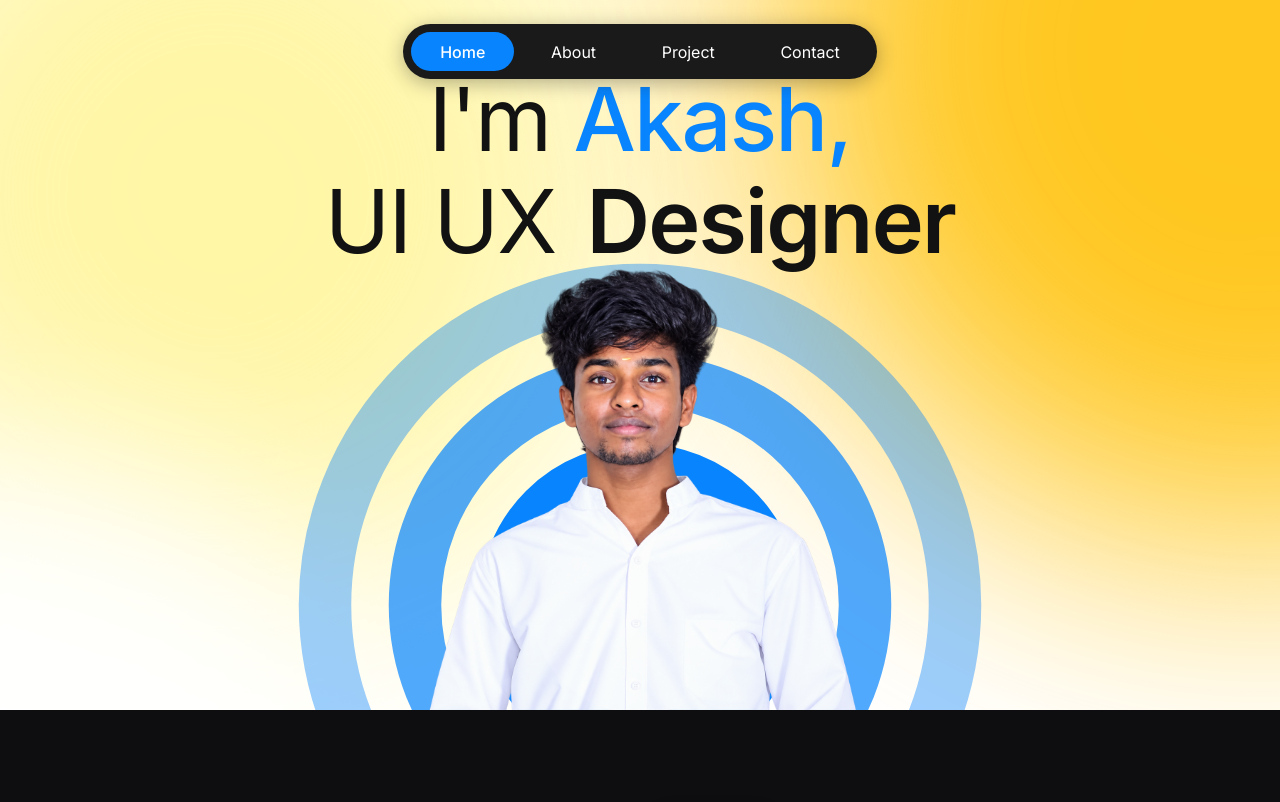
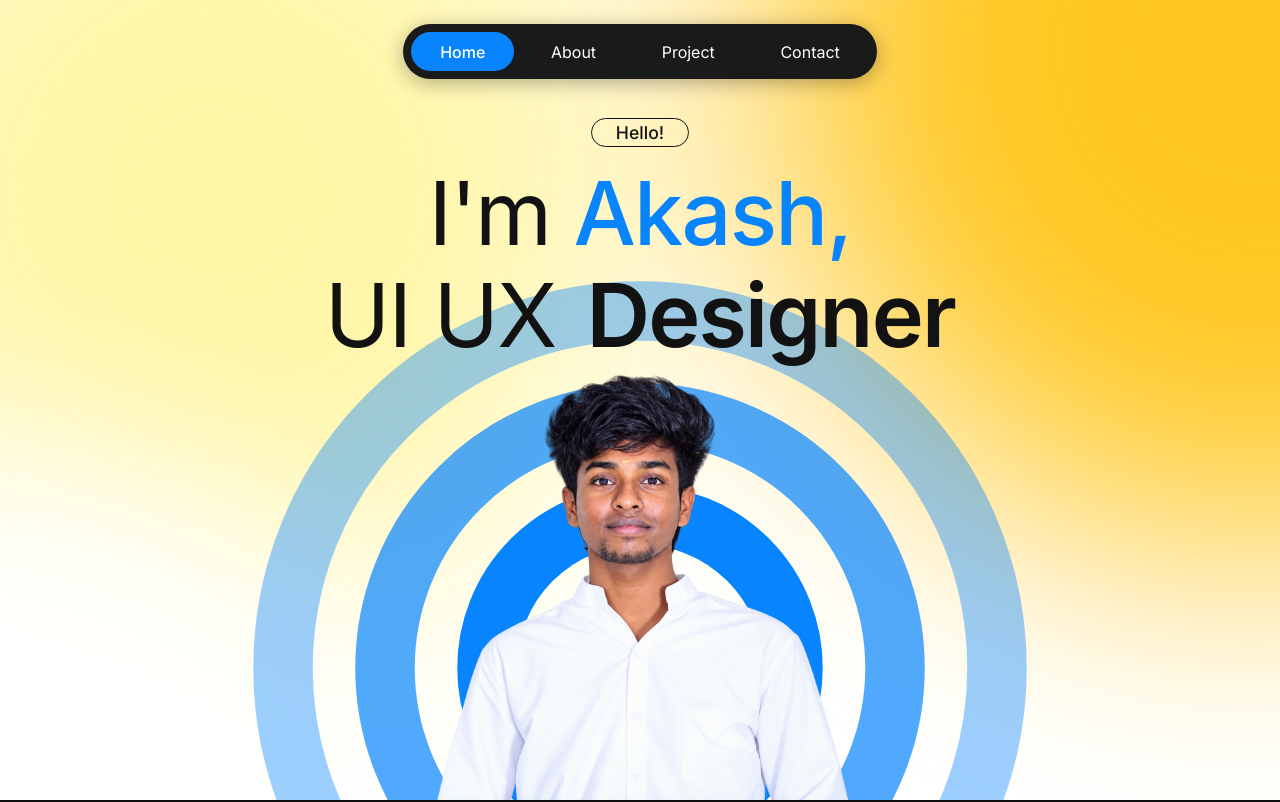
Before and after one commit to akashak202409-max/Akash-UI-UX, a React app: page / in a window 1280 px wide. Shown: the top 802 px of the page. Built offline with nearby package versions, Linux system fonts and the light colour scheme; the HTML template or start-up script is replaced by a standard one.

Commit message:
Update Hero section layout for a perfect one-frame viewport experience

```diff
--- a/src/components/Hero/Hero.css
+++ b/src/components/Hero/Hero.css
@@ -7,8 +7,11 @@
   max-width: 1200px;
   margin-left: auto;
   margin-right: auto;
-  height: calc(100vh - 90px);
+  height: 100vh;
+  padding-top: 110px;
+  box-sizing: border-box;
   justify-content: flex-start;
+  overflow: hidden;
 }
 
 .hero-content {
@@ -18,7 +21,7 @@
   text-align: center;
   z-index: 2;
   position: relative;
-  margin-top: clamp(1rem, 3vh, 3rem);
+  margin-top: 1vh;
   transition: opacity 0.4s ease-in-out;
 }
 
@@ -33,7 +36,7 @@
   border-radius: 20px;
   font-size: clamp(0.9rem, 1.5vw, 1.1rem);
   font-weight: 500;
-  margin-bottom: clamp(1rem, 2vh, 2rem);
+  margin-bottom: clamp(0.5rem, 2vh, 1.5rem);
 }
 
 .hero-title {
@@ -53,20 +56,20 @@
   display: inline-block;
 }
 
-
 .bold-text {
   font-weight: 600;
   margin-left: 0.5rem;
 }
 
 .hero-image-container {
-  margin-top: auto; /* Push to the bottom */
+  margin-top: auto;
   position: relative;
   display: flex;
   justify-content: center;
   align-items: flex-end;
-  height: clamp(250px, 45vh, 500px);
+  flex-grow: 1;
   width: 100%;
+  min-height: 0;
 }
 
 .concentric-rings {
@@ -74,39 +77,41 @@
   top: 50%;
   left: 50%;
   transform: translate(-50%, -40%);
-  width: clamp(350px, 70vw, 750px);
-  height: clamp(350px, 70vw, 750px);
+  width: clamp(350px, 70vw, 850px);
+  height: clamp(350px, 70vw, 850px);
   z-index: 1;
   pointer-events: none;
-}.doodles-img {
+}
+
+.doodles-img {
   position: absolute;
   z-index: 2;
-  height: 125%;
+  height: 100%;
   object-fit: contain;
   opacity: 0;
   transform-origin: center center;
-  transform: scale(2.0) translateY(55%);
+  transform: scale(1.5) translateY(30%);
   transition: all 1.2s cubic-bezier(0.22, 1, 0.36, 1);
   pointer-events: none;
 }
 
 .hero-image-container:hover .doodles-img {
   opacity: 1;
-  transform: scale(2.8) translateY(25%);
+  transform: scale(2.0) translateY(15%);
 }
-
 
 .hero-image-container:hover .profile-img {
   transform: scale(1.03) translateY(-10px);
   filter: drop-shadow(0px 15px 30px rgba(255, 255, 255, 0.4)) brightness(1.15) contrast(1.05);
 }
 
-
 .profile-img {
   position: relative;
   z-index: 3;
-  height: 125%;
+  height: 100%;
+  width: auto;
   object-fit: contain;
+  object-position: bottom center;
   pointer-events: none;
   transition: all 0.6s cubic-bezier(0.175, 0.885, 0.32, 1.275);
 }
```
